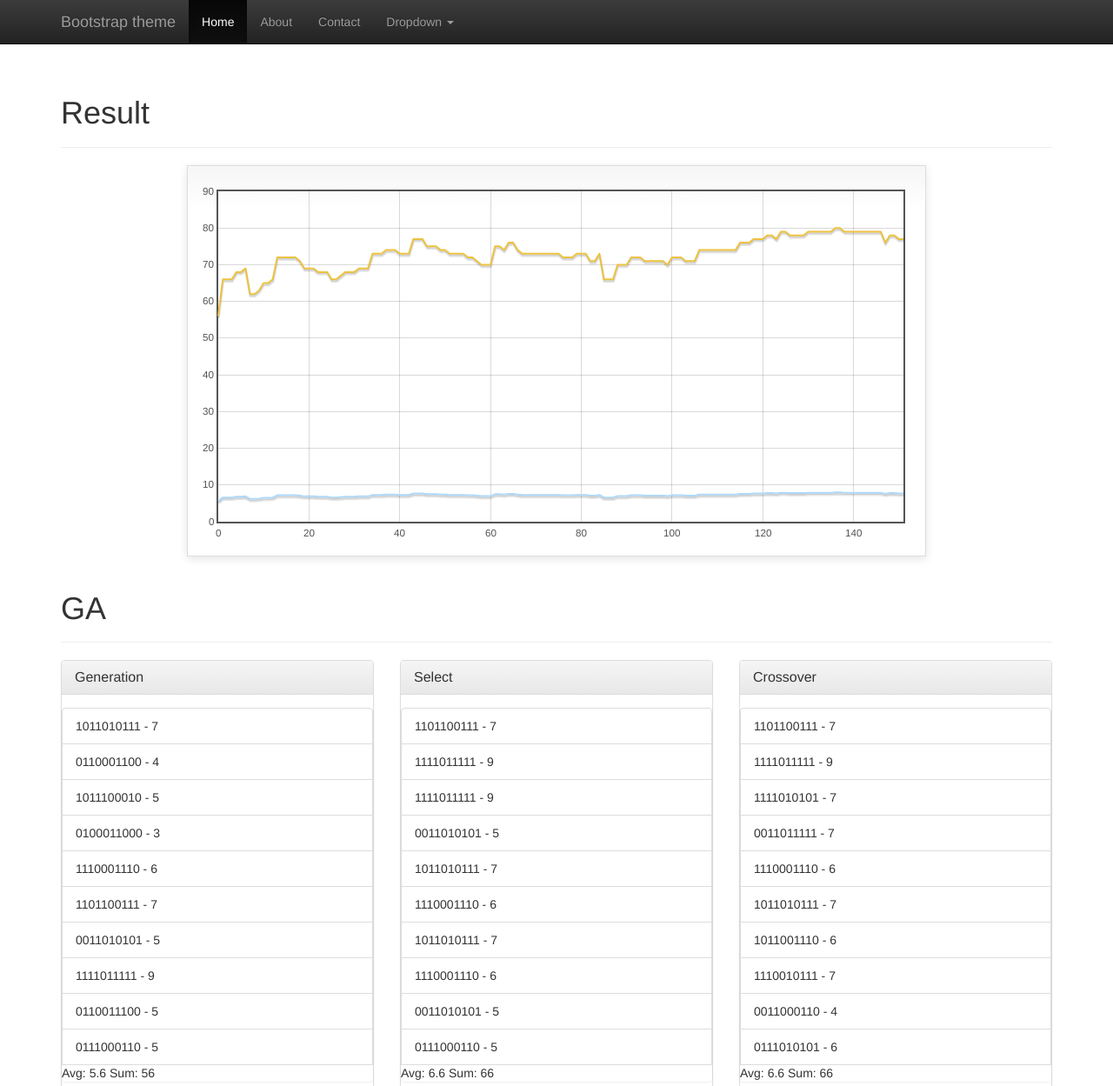
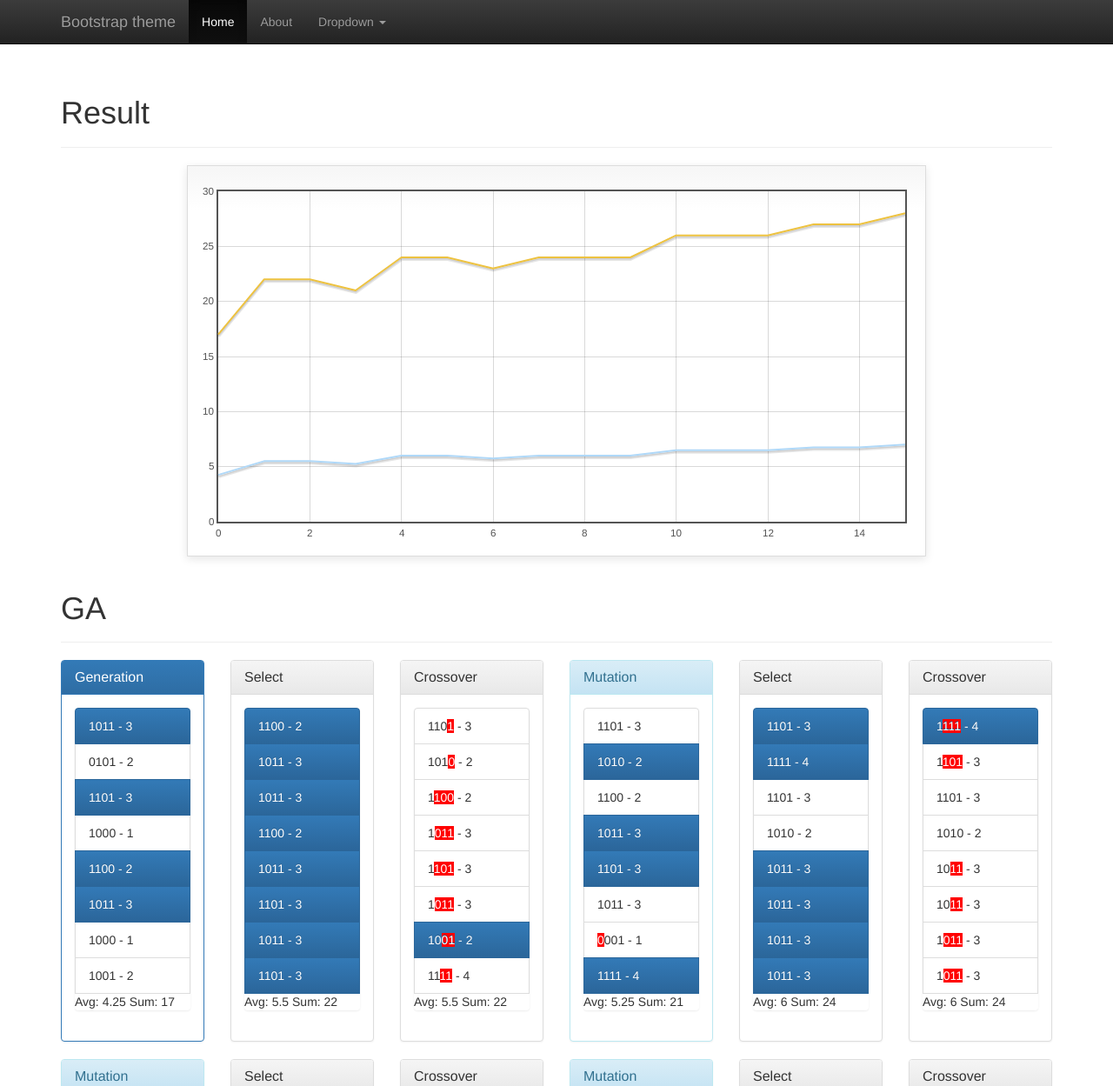
Before and after one commit to pachydermx/GA, a plain HTML site: page GABasic/test.html in a window 1280 px wide. Shown: the top 1249 px of the page at 87% size. Drawn offline with Linux system fonts and the light colour scheme.

Commit message:
Colored Form

```diff
--- a/GABasic/couple.js
+++ b/GABasic/couple.js
@@ -4,11 +4,8 @@ function Couple(node_a, node_b) {
 }
 
 Couple.prototype.crossover = function() {
-	//console.log("before")
-	//this.print();
 	var kids = [new Node(this.length), new Node(this.length)];
-	var divider = rw.select(this.nodes[0].length - 2) + 1;
-	//console.log("divider: " + divider);
+	var divider = rw.select(this.nodes[0].length - 1) + 1;
 	var i = 0;
 	// copy
 	for (; i < divider; i++) {
@@ -19,15 +16,11 @@ Couple.prototype.crossover = function() {
 	for (; i < this.length; i++) {
 		kids[0].dna[i] = this.nodes[1].dna[i];
 		kids[1].dna[i] = this.nodes[0].dna[i];
+		kids[0].changed[i] = true;
+		kids[1].changed[i] = true;
 	}
-	this.nodes[0].substitute(kids[0].dna);
-	this.nodes[1].substitute(kids[1].dna);
-	//this.print();
+	this.nodes[0].dna = kids[0].dna;
+	this.nodes[1].dna = kids[1].dna;
+	this.nodes[0].changed = kids[0].changed;
+	this.nodes[1].changed = kids[1].changed;
 };
-
-// utility
-Couple.prototype.print = function() {
-	console.log(this.nodes[0].string(), this.nodes[0].fit());
-	console.log(this.nodes[1].string(), this.nodes[1].fit());
-	console.log(" ");
-};
--- a/GABasic/css.css
+++ b/GABasic/css.css
@@ -24,3 +24,8 @@
 	font-size: 14px;
 	line-height: 1.2em;
 }
+
+.changed {
+	color: white;
+	background-color: red;
+}
--- a/GABasic/god.js
+++ b/GABasic/god.js
@@ -1,13 +1,17 @@
 function God() {
 	this.population = [];
+	this.mark = [];
 	this.length;
 	this.crossover_probability = 0.6;
 	this.mutation_probability = 0.05;
 	this.last_job = "";
+	this.gen = 0;
+	this.counter = -1;
+	this.type = "default"
 }
 
 // generation
-God.prototype.gen = function (population, length){
+God.prototype.init = function (population, length){
 	delete this.population;
 	this.population = [];
 	this.length = length;
@@ -17,6 +21,8 @@ God.prototype.gen = function (population, length){
 		this.population.push(new_node);
 	}
 	this.last_job = "Generation"
+	this.type = "primary"
+	this.counter++;
 	return this.population;
 };
 
@@ -29,12 +35,17 @@ God.prototype.select = function () {
 	// select
 	var buf = [];
 	for (var i = 0; i < this.population.length; i++){
+		// select item using roulette
 		var pointer = rw.roulette(ratio);
-		//buf.push(this.population[pointer]);
 		buf.push(new Node(this.population[pointer].dna));
+		// mark
+		manager.setLastColumn(pointer);
 	}
 	this.population = buf;
 	this.last_job = "Select";
+	this.type = "default";
+	this.counter++;
+	this.gen++;
 };
 
 God.prototype.crossover = function () {
@@ -42,27 +53,35 @@ God.prototype.crossover = function () {
 	var mates = [];
 	// bind mates
 	for (var i = 0; i < groups; i++) {
-		mates.push(new Couple(this.population[ i * 2 ], this.population[ i * 2 + 1]));
+		if ( rw.coin( this.crossover_probability )) {
+			mates.push(new Couple(this.population[ i * 2 ], this.population[ i * 2 + 1]));
+			// mark
+			manager.setLastColumn( i * 2 );
+			manager.setLastColumn( i * 2 + 1 );
+		}
 	}
 	// crossover
 	for ( var i in mates ) {
-		if ( rw.coin( this.crossover_probability )) {
 			mates[i].crossover();
-		}
 	}
 	this.last_job = "Crossover";
+	this.type = "default";
+	this.counter++;
 };
 
 God.prototype.mutation = function () {
 	for (var i in this.population) {
 		if (rw.coin(this.mutation_probability)){
 			this.population[i].mutation();
+			// mark
+			manager.setLastColumn(i);
 		}
 	}
 	this.last_job = "Mutation";
+	this.type = "info";
+	this.counter++;
 }
 
-// utility
 // calc
 God.prototype.avgFit = function () {
 	return this.sumFit() / this.length;
@@ -106,17 +125,17 @@ God.prototype.print = function () {
 }
 
 God.prototype.code = function() {
-	var buf = '<div class="col-sm-4"><div class="panel panel-default"><div class="panel-heading"><h3 class="panel-title">';
+	var buf = '<div id="list_' + this.counter + '" class="col-sm-2"><div class="panel panel-' + this.type + '"><div class="panel-heading"><h3 class="panel-title">';
 	buf += this.last_job;
-	buf += '</h3></div><div class="panel-body"><div class="row"><div><ul class="list-group">';
+	buf += '</h3></div><div class="panel-body"><div><ul class="list-group">';
 
 	for (var i in this.population) {
-		buf += this.population[i].code();
+		buf += this.population[i].code(i, this.mark[i]);
 	}
 
 	buf += "<p>" + "Avg: " + this.avgFit() + " Sum: " + this.sumFit() + "</p>";
 
-	buf += '</ul></div></div></div></div></div><!-- /.col-sm-4 -->';
+	buf += '</ul></div></div></div></div>';
 	$("#insert_point").append(buf);
 
 
--- /dev/null
+++ b/GABasic/manager.js
@@ -0,0 +1,13 @@
+function Manager() {
+	this.sum_plot = [];
+}
+
+Manager.prototype.setActive = function (counter, item) {
+	return $("#list_" + counter + " .item_" + item).addClass("active");
+}
+
+Manager.prototype.setLastColumn = function (item) {
+	this.setActive(god.counter, item);
+}
+
+var manager = new Manager();
--- a/GABasic/node.js
+++ b/GABasic/node.js
@@ -1,4 +1,5 @@
 function Node(input) {
+	this.changed = [];
 	if (Array.isArray(input)){
 		this.dna = input;
 		this.length = this.dna.length;
@@ -20,10 +21,7 @@ Node.prototype.gen = function(length) {
 Node.prototype.mutation = function() {
 	var index = rw.select(this.length - 1);
 	this.dna[index] = !this.dna[index];
-}
-
-Node.prototype.substitute = function (new_dna) {
-	this.dna = new_dna;
+	this.changed[index] = true;
 }
 
 Node.prototype.fit = function() {
@@ -40,15 +38,22 @@ Node.prototype.fit = function() {
 Node.prototype.string = function () {
 	var buf = "";
 	for (var i in this.dna) {
+		buf += "<span class='";
+		if (this.changed[i]){
+			buf += "changed"
+		}
+		buf += "'>"
 		if (this.dna[i]) {
 			buf += "1";
 		} else {
 			buf += "0";
 		}
+		buf += "</span>"
 	}
+	this.changed = [];
 	return buf;
 }
 
-Node.prototype.code = function () {
-	return '<li class="list-group-item">' + this.string() + " - " + this.fit() + '</li>';
+Node.prototype.code = function (id, mark) {
+	return '<li class="list-group-item item_' + id + ' ' + mark + '">' + this.string() + " - " + this.fit() + '</li>';
 }
--- a/GABasic/page_func.js
+++ b/GABasic/page_func.js
@@ -3,9 +3,9 @@ var plot_sum = [];
 var plot_avg = [];
 var counter = 0;
 
-god.gen(10, 10);
+god.init(8, 4);
 god.code();
-for (var i = 0; i < 50; i++){
+for (var i = 0; i < 5; i++){
 	god.select();
 	god.code();
 	//god.print();
@@ -16,6 +16,5 @@ for (var i = 0; i < 50; i++){
 	//god.print();
 	god.code();
 }
-god.code();
 
 $.plot("#placeholder", [plot_sum, plot_avg]);
--- a/GABasic/test.html
+++ b/GABasic/test.html
@@ -17,6 +17,7 @@
 	<script src="../lib/jquery-1.11.3.min.js"></script>
 	  <script src="../lib/flot/jquery.flot.js"></script>
 	<script src="ga.js"></script>
+	<script src="manager.js"></script>
 	<script src="god.js"></script>
 	<script src="couple.js"></script>
 	<script src="node.js"></script>
@@ -32,15 +33,6 @@
     <link href="theme.css" rel="stylesheet">
 
 	  <link href="css.css" rel="stylesheet">
-    <!-- Just for debugging purposes. Don't actually copy these 2 lines! -->
-    <!--[if lt IE 9]><script src="../../assets/js/ie8-responsive-file-warning.js"></script><![endif]-->
-    <!-- <script src="../../assets/js/ie-emulation-modes-warning.js"></script> -->
-
-    <!-- HTML5 shim and Respond.js for IE8 support of HTML5 elements and media queries -->
-    <!--[if lt IE 9]>
-      <script src="https://oss.maxcdn.com/html5shiv/3.7.2/html5shiv.min.js"></script>
-      <script src="https://oss.maxcdn.com/respond/1.4.2/respond.min.js"></script>
-    <![endif]-->
   </head>
 
   <body role="document">
@@ -61,17 +53,13 @@
           <ul class="nav navbar-nav">
             <li class="active"><a href="#">Home</a></li>
             <li><a href="#about">About</a></li>
-            <li><a href="#contact">Contact</a></li>
             <li class="dropdown">
               <a href="#" class="dropdown-toggle" data-toggle="dropdown" role="button" aria-haspopup="true" aria-expanded="false">Dropdown <span class="caret"></span></a>
               <ul class="dropdown-menu">
                 <li><a href="#">Action</a></li>
-                <li><a href="#">Another action</a></li>
-                <li><a href="#">Something else here</a></li>
                 <li role="separator" class="divider"></li>
                 <li class="dropdown-header">Nav header</li>
                 <li><a href="#">Separated link</a></li>
-                <li><a href="#">One more separated link</a></li>
               </ul>
             </li>
           </ul>
@@ -80,13 +68,6 @@
     </nav>
 
     <div class="container theme-showcase" role="main">
-
-		<!--
-      <div class="jumbotron">
-        <h1>Theme example</h1>
-        <p>This is a template showcasing the optional theme stylesheet included in Bootstrap. Use it as a starting point to create something more unique by building on or modifying it.</p>
-      </div>
--->
 
       <div class="page-header">
         <h1>Result</h1>
@@ -107,37 +88,9 @@
 	</div>
 
 
-	<!--
-      <div class="row">
-        <div class="col-sm-4">
-          <div class="panel panel-default">
-            <div class="panel-heading">
-              <h3 class="panel-title">Panel title</h3>
-            </div>
-            <div class="panel-body">
-
-      <div class="row">
-        <div>
-          <ul class="list-group">
-            <li class="list-group-item">Cras justo odio</li>
-          </ul>
-        </div>
-      </div>
-
-            </div>
-          </div>
-        </div>
-      </div>
-	-->
+    </div>
 
 
-
-    </div> <!-- /container -->
-
-
-    <!-- Bootstrap core JavaScript
-    ================================================== -->
-    <!-- Placed at the end of the document so the pages load faster -->
     <script src="../lib/bootstrap-3.3-2.5-dist/js/bootstrap.min.js"></script>
 	<script src="page_func.js"></script>
   </body>
```
